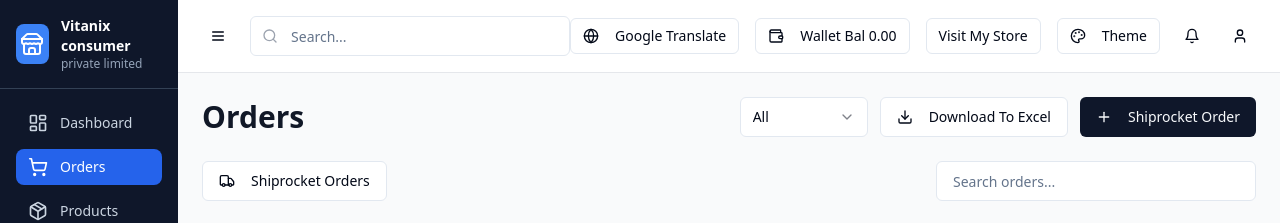
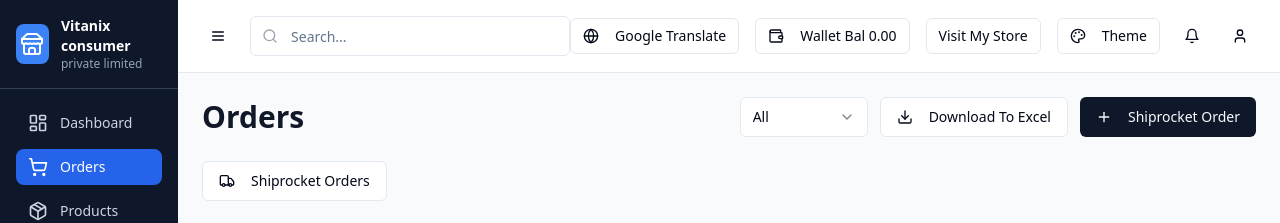
Before and after one commit to krishnan-naranapatty/zupain-storefront-hub, a React (Vite) app: page /orders in a window 1280 px wide. Shown: the top 223 px of the page. Built offline with nearby package versions, Linux system fonts and the light colour scheme.

Commit message:
Remove search input from Orders Header
Removed the search input field from the Orders Header component in `src/components/OrdersHeader.tsx`.

```diff
--- a/src/components/OrdersHeader.tsx
+++ b/src/components/OrdersHeader.tsx
@@ -2,7 +2,6 @@
 import React from 'react';
 import { Download, Plus, Truck, ArrowLeft } from 'lucide-react';
 import { Button } from '@/components/ui/button';
-import { Input } from '@/components/ui/input';
 import { Select, SelectContent, SelectItem, SelectTrigger, SelectValue } from '@/components/ui/select';
 
 interface OrdersHeaderProps {
@@ -64,13 +63,6 @@ const OrdersHeader = ({ showShiprocketOrders = false, onToggleShiprocketOrders }
             </Button>
           )}
         </div>
-
-        <div className="relative w-80">
-          <Input
-            placeholder="Search orders..."
-            className="pl-4"
-          />
-        </div>
       </div>
     </div>
   );
```
